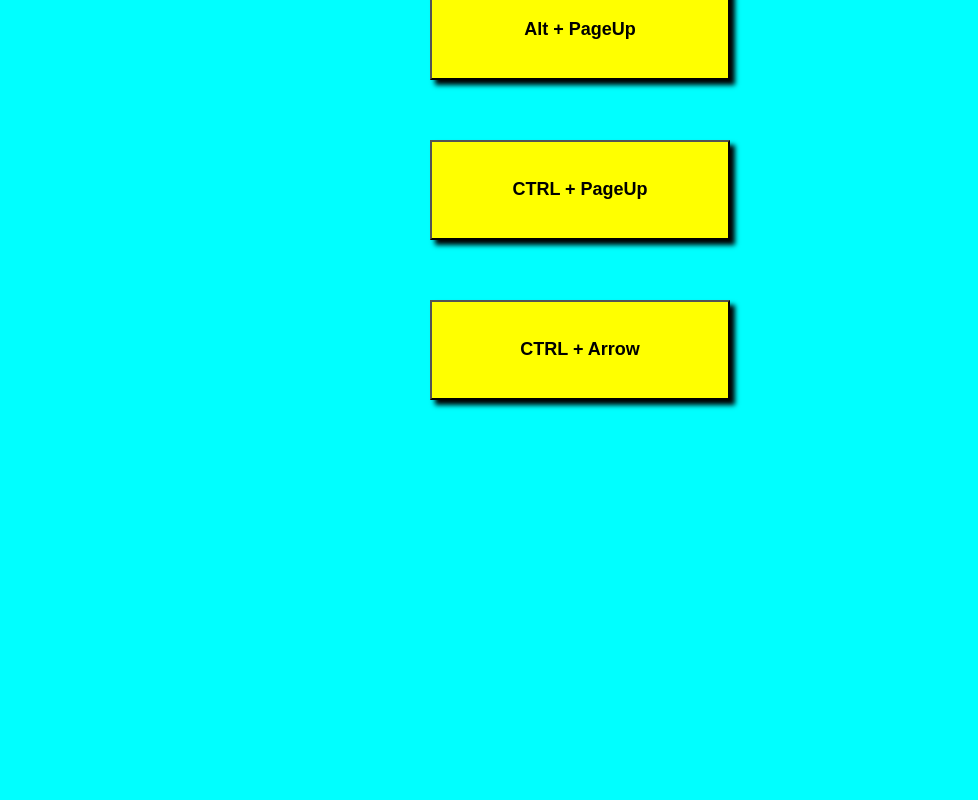
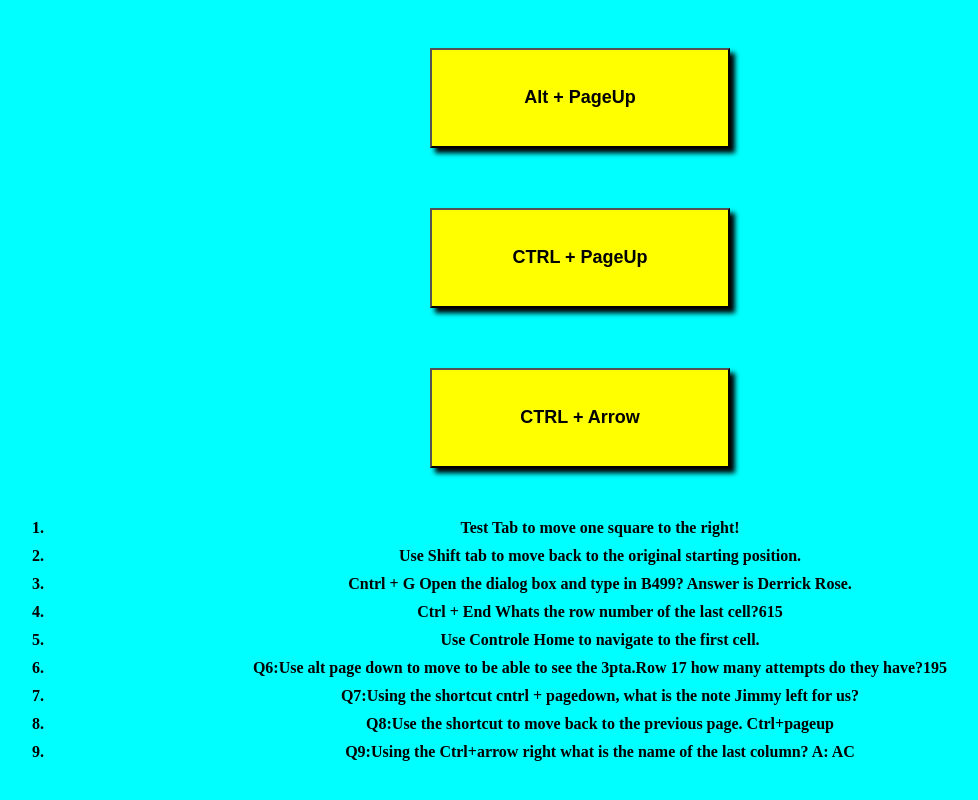
Before and after one commit to Zebrozkii/ShortCut-Guide-Website, a plain HTML site: page index.html in a window 1280 px wide. Shown: the part 1298-2098 px from the top of the page, without its empty margins (60-1038 px from the left). Before the commit the page ends 1736 px from the top, so only its background shows below. Drawn offline with Linux system fonts and the light colour scheme.

Commit message:
Added questions to the project

```diff
--- a/index.html
+++ b/index.html
@@ -73,5 +73,34 @@
     <div id="ctrlarrow">
         Move to the edge of the current data region.
     </div>
+    <ol>
+        <li>
+            Test Tab to move one square to the right!
+        </li>
+        <li>
+            Use Shift tab to move back to the original starting position.
+        </li>
+        <li>
+            Cntrl + G Open the dialog box and type in B499? Answer is Derrick Rose.
+        </li>
+        <li>
+            Ctrl + End Whats the row number of the last cell?615
+        </li>
+        <li>
+            Use Controle Home to navigate to the first cell.
+        </li>
+        <li>
+            Q6:Use alt page down to move to be able to see the 3pta.Row 17 how many attempts do they have?195
+        </li>
+        <li>
+            Q7:Using the shortcut cntrl + pagedown, what is the note Jimmy left for us?
+        </li>
+        <li>
+            Q8:Use the shortcut to move back to the previous page. Ctrl+pageup
+        </li>
+        <li>
+            Q9:Using the Ctrl+arrow right what is the name of the last column? A: AC
+        </li>
+    </ol>
 </body>
 </html>
--- a/styles/styles.css
+++ b/styles/styles.css
@@ -1,6 +1,7 @@
 body{
     background-color:aqua;
     text-align: center;
+    padding:60px;
 }
 div{
    padding:30px;
@@ -102,3 +103,7 @@ h2{
     margin-top: 20px;
     display:none;
   }
+  li{
+    padding:5px;
+    font-weight:bold;
+  }
```
